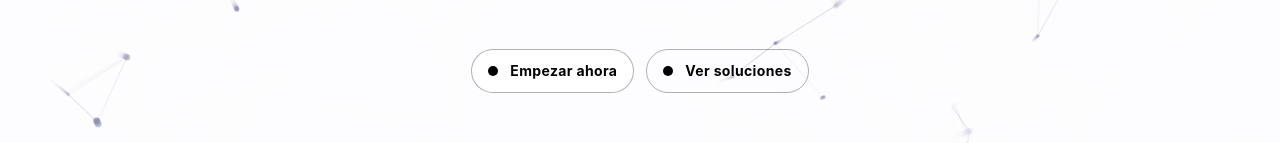
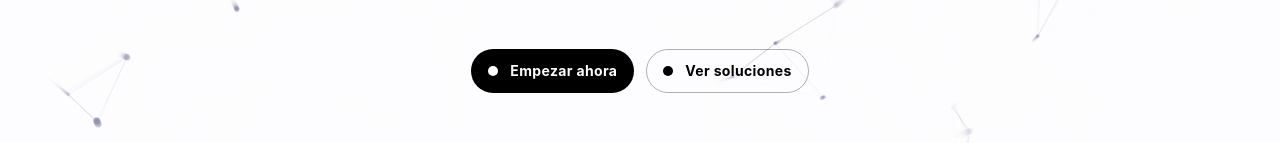
Before and after one commit to JohanMV/cybersys.pro, a React (Vite) app: page / in a window 1280 px wide. Shown: the part 466-609 px from the top of the page. Built offline with nearby package versions, Linux system fonts and the light colour scheme; no server answers.

Commit message:
Update: Hero/Projects/Services section's

```diff
--- a/src/components/sections/Hero.tsx
+++ b/src/components/sections/Hero.tsx
@@ -13,7 +13,7 @@ export default function Hero() {
   return (
     <section id="inicio">
       <VenomBeam className="flex w-full flex-col items-center justify-center px-5 pb-12 pt-24 sm:px-6 sm:pt-28 md:px-4 md:pb-0 md:pt-0">
-        <h2 className="relative z-20 bg-clip-text pb-1 pt-2 text-center font-sans text-[clamp(2.9rem,11vw,4.6rem)] font-bold leading-[0.95] tracking-tight text-transparent bg-linear-to-b from-neutral-900 to-neutral-700 dark:from-neutral-600 dark:to-white md:pb-2 md:pt-4 md:text-5xl lg:text-7xl">
+        <h2 className="relative z-20 bg-clip-text pb-1 pt-2 text-center font-sans text-[clamp(2.9rem,11vw,4.6rem)] font-bold leading-[0.95] tracking-tight text-transparent bg-linear-to-b from-neutral-900 to-neutral-700 dark:bg-none dark:text-white md:pb-2 md:pt-4 md:text-5xl lg:text-7xl">
           Cybersys
           <br />
           Descubre nuevas{' '}
@@ -32,7 +32,7 @@ export default function Hero() {
         <div className="relative z-20 mt-11 flex w-full max-w-xs flex-col items-center gap-3 sm:w-auto sm:max-w-none sm:flex-row md:mt-10 lg:mt-12">
           <OrbButton
             onClick={() => scrollToSection('contacto')}
-            className="w-full justify-center bg-white text-black hover:bg-white/90 dark:bg-white dark:text-black sm:w-auto [&>span:first-child]:bg-black [&>span:first-child>span]:text-white [&>span:last-child]:text-black"
+            className="w-full justify-center bg-black text-white hover:bg-black/90 dark:bg-white dark:text-black sm:w-auto [&>span:first-child]:bg-white [&>span:first-child>span]:text-black [&>span:last-child]:text-white dark:[&>span:first-child]:bg-black dark:[&>span:first-child>span]:text-white dark:[&>span:last-child]:text-black"
           >
             Empezar ahora
           </OrbButton>
--- a/src/components/sections/Projects.tsx
+++ b/src/components/sections/Projects.tsx
@@ -699,7 +699,7 @@ export default function Projects() {
                         </div>
                       }
                       description={item.description}
-                      className="border-black dark:border-white/20 h-full space-y-2 p-5"
+                      className="border-black dark:border-white/30 h-full space-y-2 p-5"
                       containerClassName={item.containerClassName}
                       disableTilt
                       header={
--- a/src/components/sections/Services.tsx
+++ b/src/components/sections/Services.tsx
@@ -72,7 +72,7 @@ export default function Services() {
             title={item.title}
             description={item.description}
             icon={item.icon}
-            className="border-black dark:border-white/20"
+            className="border-black dark:border-white/30"
             containerClassName={item.containerClassName}
             disableTilt
             header={
```
